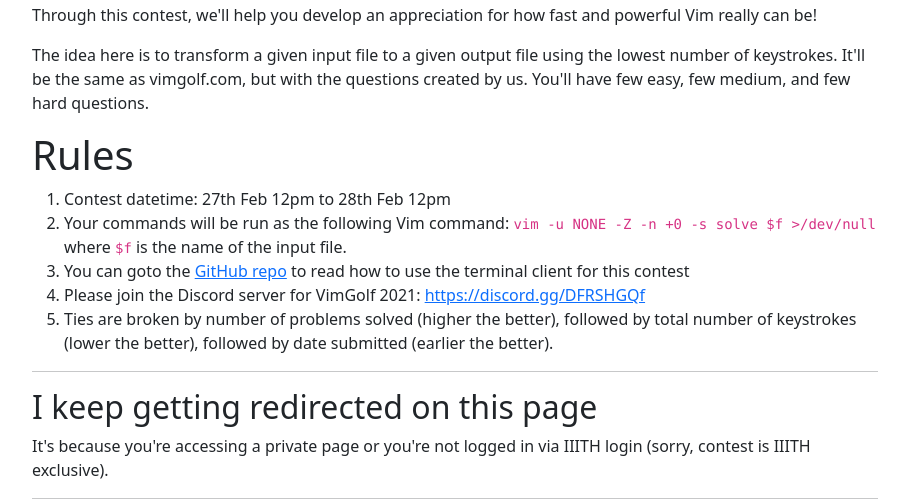
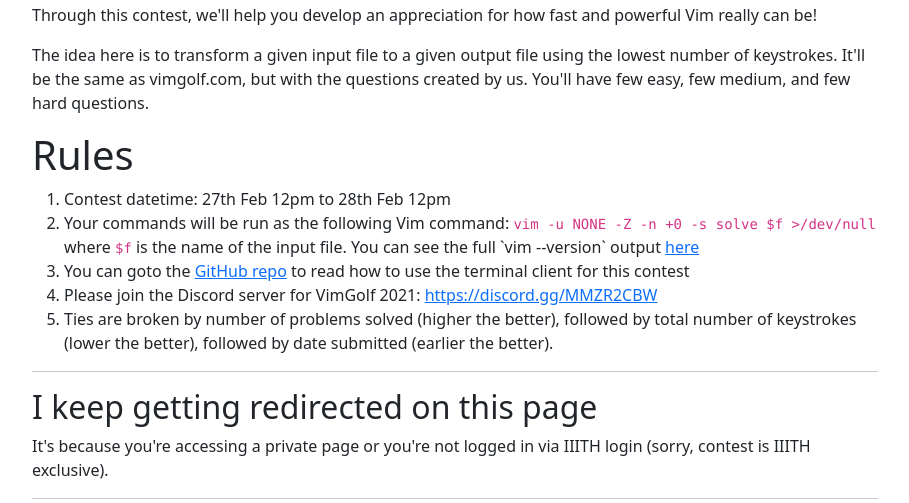
Before and after one commit to Felicity-IIIT-Hyderabad/vimgolf-server, a Flask app: page / in a window 1280 px wide. Shown: the part 285-788 px from the top of the page, without its empty margins (185-1094 px from the left). Run offline with Flask 2, Linux system fonts and the light colour scheme; parts of the project's set-up code (start-up, migrations or seed data) failed here and were passed over; some libraries are stand-ins or nearby versions.

Commit message:
Update invite link, down the endpoints

```diff
--- a/vimgolf/app.py
+++ b/vimgolf/app.py
@@ -100,7 +100,7 @@
     return wrapper
 
 
-@app.route("/challenges/<int:challenge_id>")
+# @app.route("/challenges/<int:challenge_id>")
 @validate_challenge_id
 @setup_gui_route
 def challenge(challenge_id):
@@ -118,7 +118,7 @@
     }
 
 
-@app.route("/challenges/<int:challenge_id>.json")
+# @app.route("/challenges/<int:challenge_id>.json")
 @validate_challenge_id
 def challenge_two(challenge_id):
     return json.dumps(CHALLENGE_DATA[challenge_id])
@@ -148,7 +148,7 @@
     return score
 
 
-@app.route("/submit/<int:challenge_id>", methods=["POST"])
+# @app.route("/submit/<int:challenge_id>", methods=["POST"])
 @limiter.limit("1 per minute")
 @validate_challenge_id
 def submit(challenge_id):
@@ -235,7 +235,7 @@
     return "rules.html", {"title": "Home for IIITH VimGolf'21"}
 
 
-@app.route("/challenges")
+# @app.route("/challenges")
 @limiter.limit("10 per minute")
 @setup_gui_route
 def view():
@@ -255,12 +255,12 @@
     }
 
 
-@app.route("/list")
+# @app.route("/list")
 def send_list():
     return CHALLENGE_DATA
 
 
-@app.route("/challenges_leaderboard/<int:challenge_id>.json")
+# @app.route("/challenges_leaderboard/<int:challenge_id>.json")
 @limiter.limit("10 per minute")
 @validate_challenge_id
 def get_leaderboard(challenge_id):
@@ -343,7 +343,7 @@
     return leaders
 
 
-@app.route("/leaderboard")
+# @app.route("/leaderboard")
 @limiter.limit("10 per minute")
 @setup_gui_route
 def leaderboard():
@@ -356,7 +356,7 @@
     }
 
 
-@app.route("/apikey")
+# @app.route("/apikey")
 @setup_gui_route
 def apikey():
     authorization_key = "authorization"
--- a/vimgolf/templates/rules.html
+++ b/vimgolf/templates/rules.html
@@ -19,12 +19,13 @@
 <ol>
     <li>Contest datetime: 27th Feb 12pm to 28th Feb 12pm</li>
     <li>Your commands will be run as the following Vim command: <code>vim -u NONE -Z -n +0 -s solve $f >/dev/null</code>
-        where <code>$f</code> is the name of the input file.
+        where <code>$f</code> is the name of the input file. You can see the full `vim --version` output <a
+                href="build.html">here</a>
     </li>
     <li>You can goto the <a href="https://github.com/GaurangTandon/vimgolf">GitHub repo</a> to read how to use the
         terminal client for this contest
     </li>
-    <li>Please join the Discord server for VimGolf 2021: <a href="https://discord.gg/DFRSHGQf">https://discord.gg/DFRSHGQf</a>
+    <li>Please join the Discord server for VimGolf 2021: <a href="https://discord.gg/MMZR2CBW">https://discord.gg/MMZR2CBW</a>
     </li>
     <li>
         Ties are broken by number of problems solved (higher the better), followed by total number of keystrokes (lower
```
